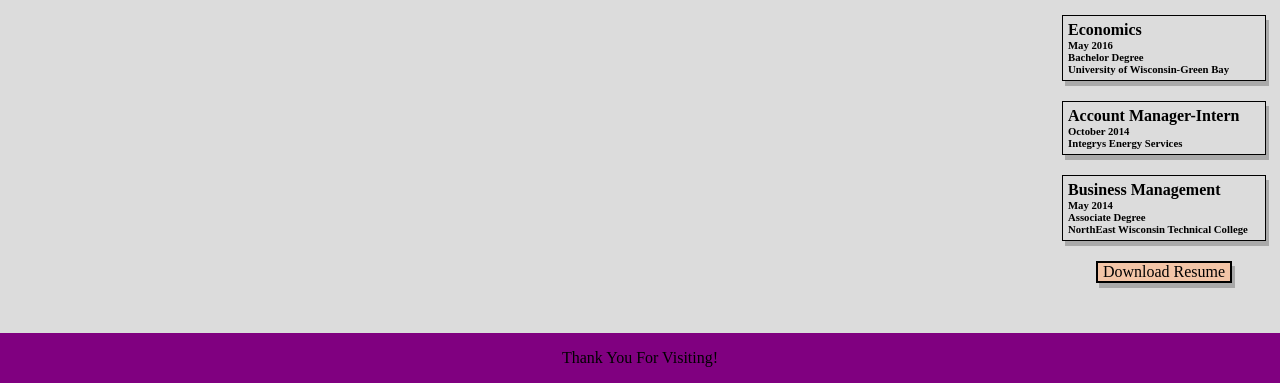
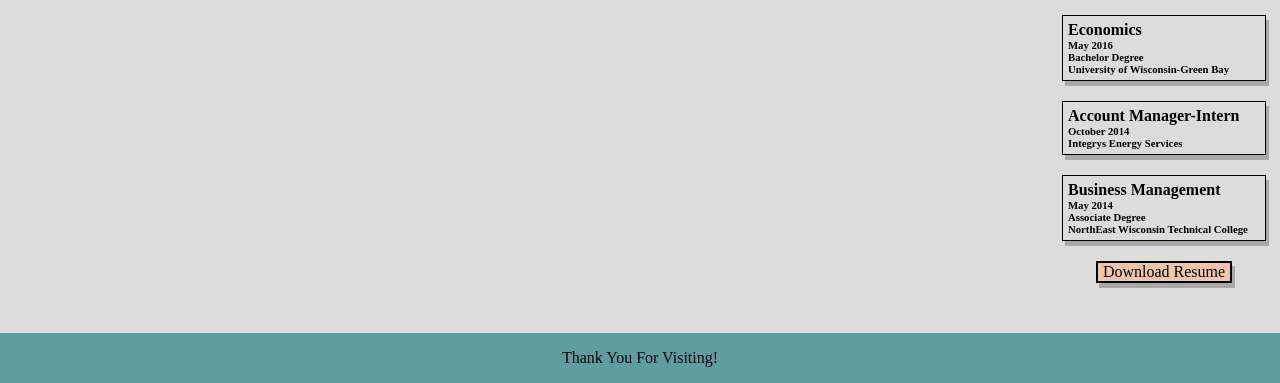
Before and after one commit to dr-50/dr-50.github.io, a plain HTML site: page index.html in a window 1280 px wide. Shown: the part 476-859 px from the top of the page. Drawn offline with Linux system fonts and the light colour scheme.

Commit message:
updated footer color

```diff
--- a/style.css
+++ b/style.css
@@ -196,7 +196,7 @@ footer{
     align-items: center;
     width: 100vw;
     height: 50px;
-    background-color: purple;
+    background-color: cadetblue;
 }
 
 @media (max-width: 770px){
```
